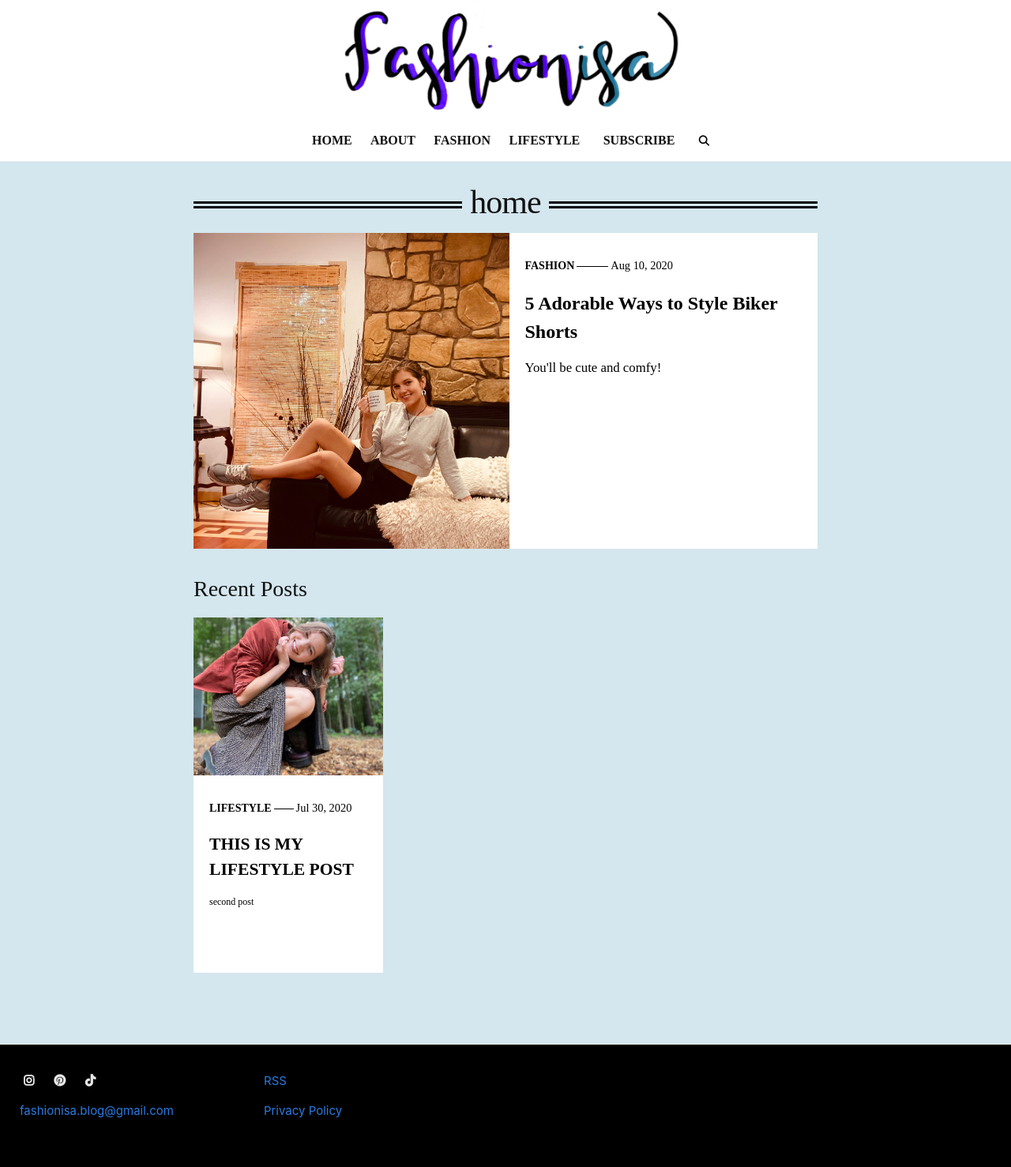
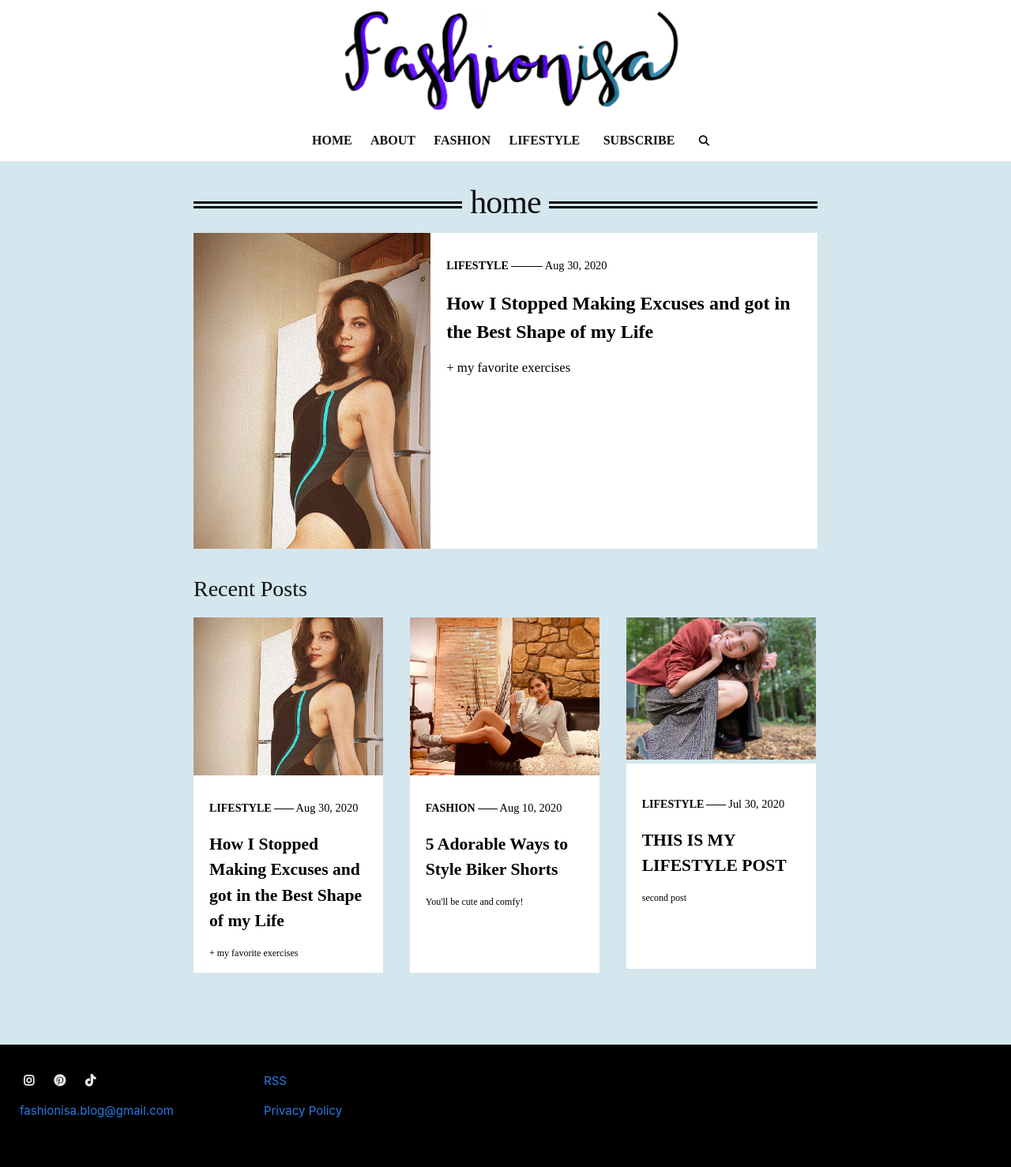
Before and after one commit to iwalte01/fashionisa-blog, a Jekyll site: the page built from index.md, in a window 1280 px wide. Shown: the whole page at 79% size. Built offline with Jekyll 4.4.1, drawn with Linux system fonts in a browser that asks for light colours; nearby versions of some CDN libraries.

Commit message:
fixed second post thumbnail image

```diff
--- a/_sass/minima/_layout.scss
+++ b/_sass/minima/_layout.scss
@@ -566,12 +566,23 @@ text-align: center;
     }
   }
 
+  .post-list .image {
+    max-height: 200px;
+    display: flex;
+    align-items: center;
+    overflow: hidden;
+    max-width: 240px;
+     @include media-query(820px){
+      max-width: 230px;
+    }
+  }
+
   .post-list .thmb {
-    height: 200px;
-    @include media-query(820px){
-      width: 230px;
-    }
-    width: 240px;
+ // height: 200px;
+   // @include media-query(820px){
+     // width: 230px;
+    //}
+    //width: 240px;
   }
 
   .latest-post {
@@ -641,6 +652,11 @@ text-align: center;
       }
     }
 
+    .post-list .image {
+      max-width: 100%;
+      max-height: 100%;
+      display: inline;
+    }
     .post-list li .post-link .thmb {
       //responsive height
       max-width: 100%;
@@ -683,6 +699,15 @@ text-align: center;
 
 .home-second {
 
+  .post-link .image {
+    max-height: 200px;
+    display: flex;
+    align-items: center;
+    overflow: hidden;
+    max-width: 250px;
+    min-width: 250px;
+  }
+
   font-family: serif;
 
   #myList li{
@@ -706,8 +731,8 @@ text-align: center;
 
   .post-link .thmb {
     //max-width: 100%;
-    width: 250px;
-    height: 200px;
+   /* width: 250px;
+    height: 200px; */
     border-bottom: 1px solid $grey-color-light;
   }
 
@@ -746,6 +771,12 @@ text-align: center;
     .post-link {
       display: block;
       margin-bottom: 0;
+    }
+
+    .post-link .image {
+      max-width: 100%;
+      max-height: 100%;
+      display: inline;
     }
 
     .post-list li .post-link .post-info {
--- /dev/null
+++ b/blog-lifestyle/_posts/2020-08-30-test.md
@@ -0,0 +1,11 @@
+---
+layout: post
+title:  "How I Stopped Making Excuses and got in the Best Shape of my Life"
+date:   2020-08-30 11:57:00 -400
+category: Lifestyle
+description: + my favorite exercises
+permalink: /How-I-Stopped-Making-Excuses-And-Got-In-The-Best-Shape-Of-My-Life/
+thumbnail: https://iwalte01.github.io/fashionisa-blog/images/working_out_thumbnail.JPG
+image: https://iwalte01.github.io/fashionisa-blog/images/working_out_thumbnail.JPG
+tags: [summer, workout, health]
+---
```
Also changed, not shown: blog-lifestyle/_posts/2020-08-30-How-I-Stopped-Making-Exuses-And-Got-In-The-Best-Shape-Of-My-Life.md (added, +11 -0 lines), images/working_out_thumbnail.JPG.
